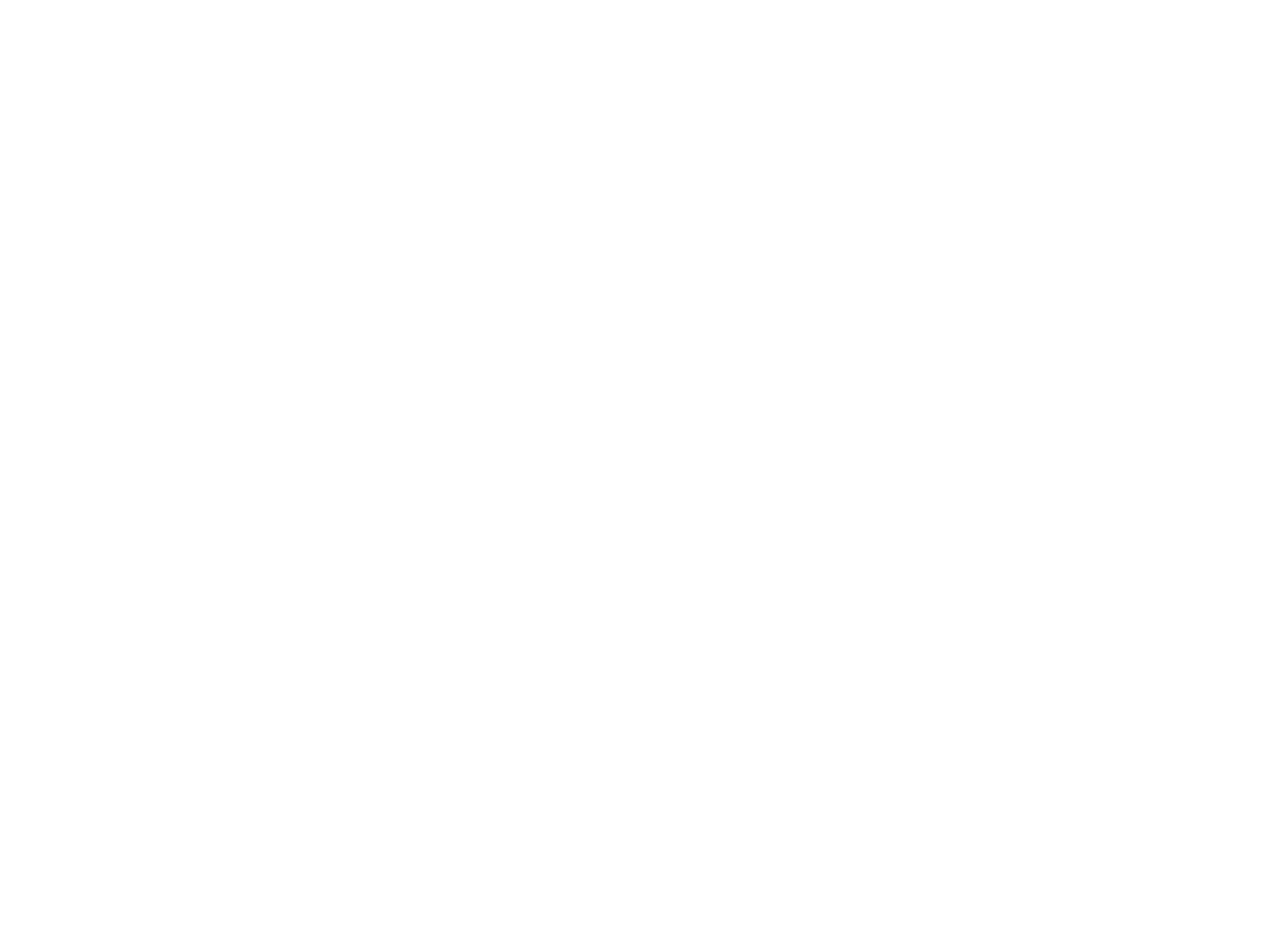
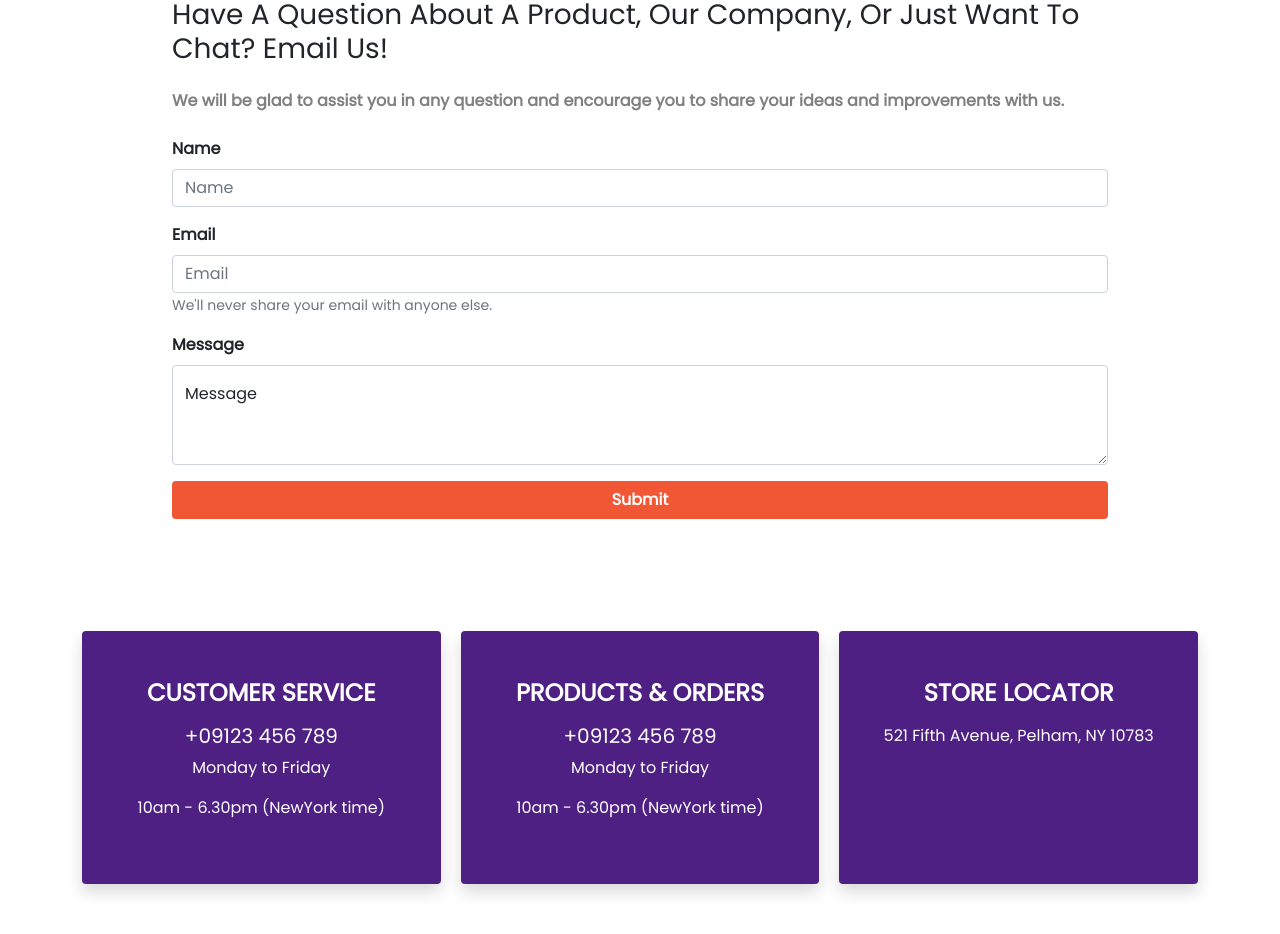
Before and after one commit to khadiza21/product-analysis-as-9, a React (Create React App) app: page /contact in a window 1280 px wide. Shown: the part 166-1100 px from the top of the page. Before the commit the page ends 800 px from the top, so only its background shows below. Built offline with nearby package versions, Linux system fonts and the light colour scheme.

Commit message:
50% done

```diff
--- /dev/null
+++ b/src/components/Contact/Contact.css
@@ -0,0 +1,24 @@
+.btn {
+    background-color: #f15735;
+    color: #ffffff;
+  }
+  .contact-container {
+    display: grid;
+    grid-template-columns: repeat(3, 1fr);
+    gap: 20px;
+  }
+  .contact-info {
+    background-color: #4f2083;
+    color: #ffffff;
+  }
+
+  @media screen and (max-width: 1100px) {
+    .contact-container {
+      grid-template-columns: repeat(2, 1fr);
+    }
+  }
+  @media screen and (max-width: 700px) {
+    .contact-container {
+      grid-template-columns: repeat(1, 1fr);
+    }
+  }
--- a/src/components/Contact/Contact.js
+++ b/src/components/Contact/Contact.js
@@ -1,12 +1,80 @@
-import React from 'react';
+import React from "react";
+import {
+  Button,
+  FloatingLabel,
+  Form
+
+} from "react-bootstrap";
+import "./Contact.css";
 
 const Contact = () => {
-    return (
-        <div>
-            <h1>contact</h1>
-            {/* https://tm-shopify031-computers.myshopify.com/pages/contact-us */}
-        </div>
-    );
+  return (
+    <div>
+
+      <div className="d-flex justify-items-center align-items-center">
+        <Form className="container my-5 py-5 w-75">
+          <h3>
+            Have A Question About A Product, Our Company, Or Just Want To Chat?
+            Email Us!
+          </h3>
+          <p style={{ color: "gray" }} className="fw-bold my-4">
+            We will be glad to assist you in any question and encourage you to
+            share your ideas and improvements with us.
+          </p>
+          <Form.Group className="mb-3" controlId="formBasicName">
+            <Form.Label className="fw-bold">Name</Form.Label>
+            <Form.Control type="text" placeholder="Name" />
+          </Form.Group>
+
+          <Form.Group className="mb-3" controlId="formBasicEmail">
+            <Form.Label className="fw-bold">Email </Form.Label>
+            <Form.Control type="email" placeholder="Email" />
+            <Form.Text className="text-muted">
+              We'll never share your email with anyone else.
+            </Form.Text>
+          </Form.Group>
+          <Form.Label className="fw-bold">Message </Form.Label>
+          <FloatingLabel controlId="floatingTextarea2" label="Message">
+            <Form.Control
+              as="textarea"
+              placeholder="Message"
+              style={{ height: "100px" }}
+            />
+          </FloatingLabel>
+
+          <Button
+            className="btn w-100 my-3 fw-bold"
+            variant="btn"
+            type="submit"
+          >
+            Submit
+          </Button>
+        </Form>
+      </div>
+
+
+      <div className="container contact-container mb-5 pb-5">
+           <div className="shadow rounded p-3 text-center py-5 contact-info">
+            <h4 className="fw-bold"> CUSTOMER SERVICE</h4>
+            <h5 className="mt-3"> +09123 456 789</h5>
+            <p>Monday to Friday</p>
+            <p>10am - 6.30pm (NewYork time)</p>
+          </div>
+
+          <div  className="shadow rounded p-3 text-center py-5 contact-info">
+              <h4 className="fw-bold">PRODUCTS & ORDERS</h4>
+            <h5 className="mt-3"> +09123 456 789</h5>
+            <p>Monday to Friday</p>
+            <p>10am - 6.30pm (NewYork time)</p>
+          </div>
+
+         <div  className="shadow rounded p-3 text-center py-5 contact-info">
+           <h4 className="fw-bold">STORE LOCATOR</h4>
+            <p className="mt-3">521 Fifth Avenue, Pelham, NY 10783</p>
+         </div>
+     </div>
+    </div>
+  );
 };
 
 export default Contact;
--- a/src/components/CustomLink/CustomLink.js
+++ b/src/components/CustomLink/CustomLink.js
@@ -7,9 +7,9 @@ function CustomLink({ children, to, ...props }) {
     let match = useMatch({ path: resolved.pathname, end: true });
 
     return (
-      <div className='mx-5'>
-        <Link
-          style={{color: match ? "red":"black", textDecoration: match ? "underline" : "none" }}
+      <div className='mx-4'>
+        <Link className='fw-bold'
+          style={{color: match ? "#f15735":"black", textDecoration: match ? "underline" : "none" }}
           to={to}
           {...props}
         >
```
Also changed, not shown: 1 other file (tests, documents, lock files or other folders).
